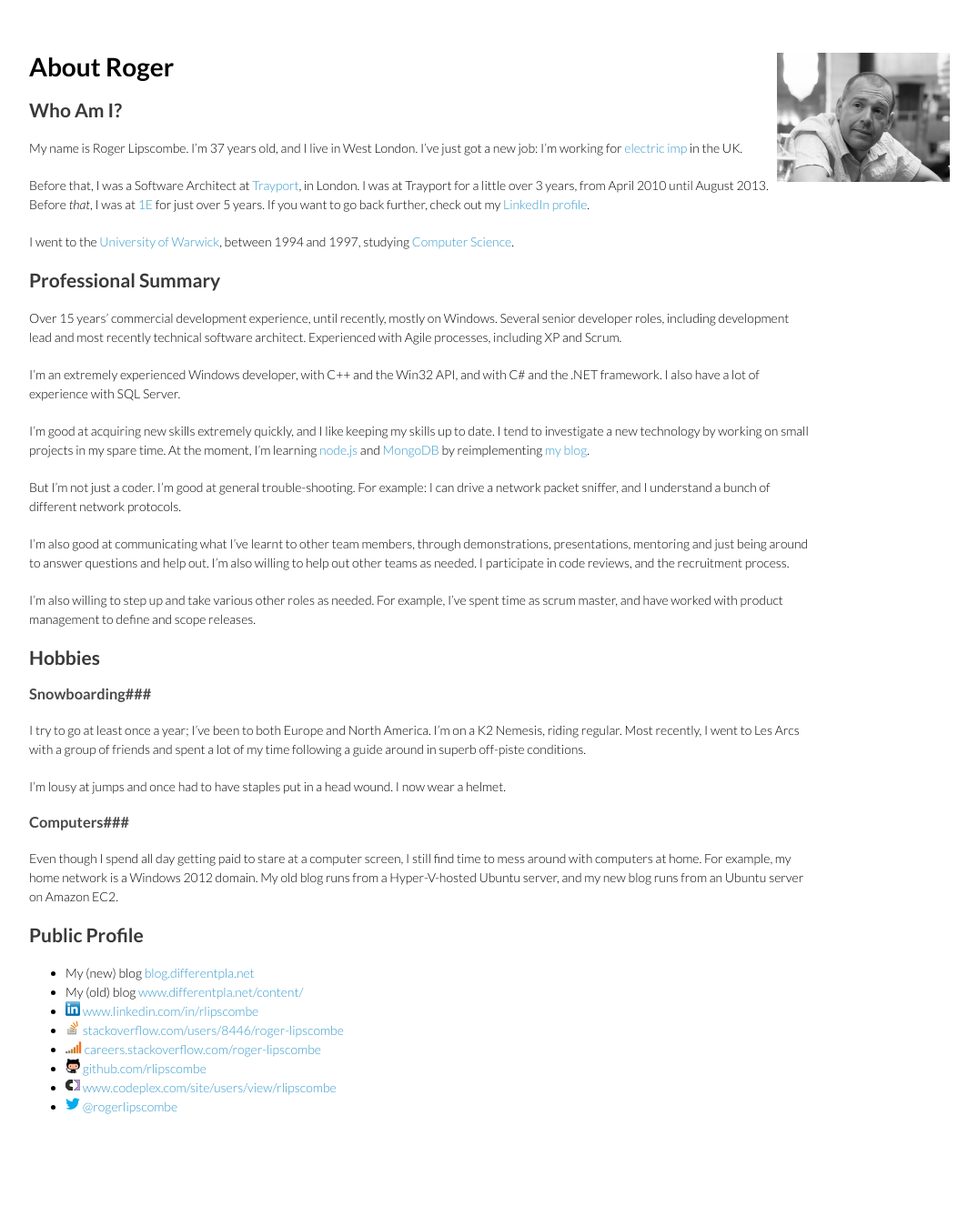
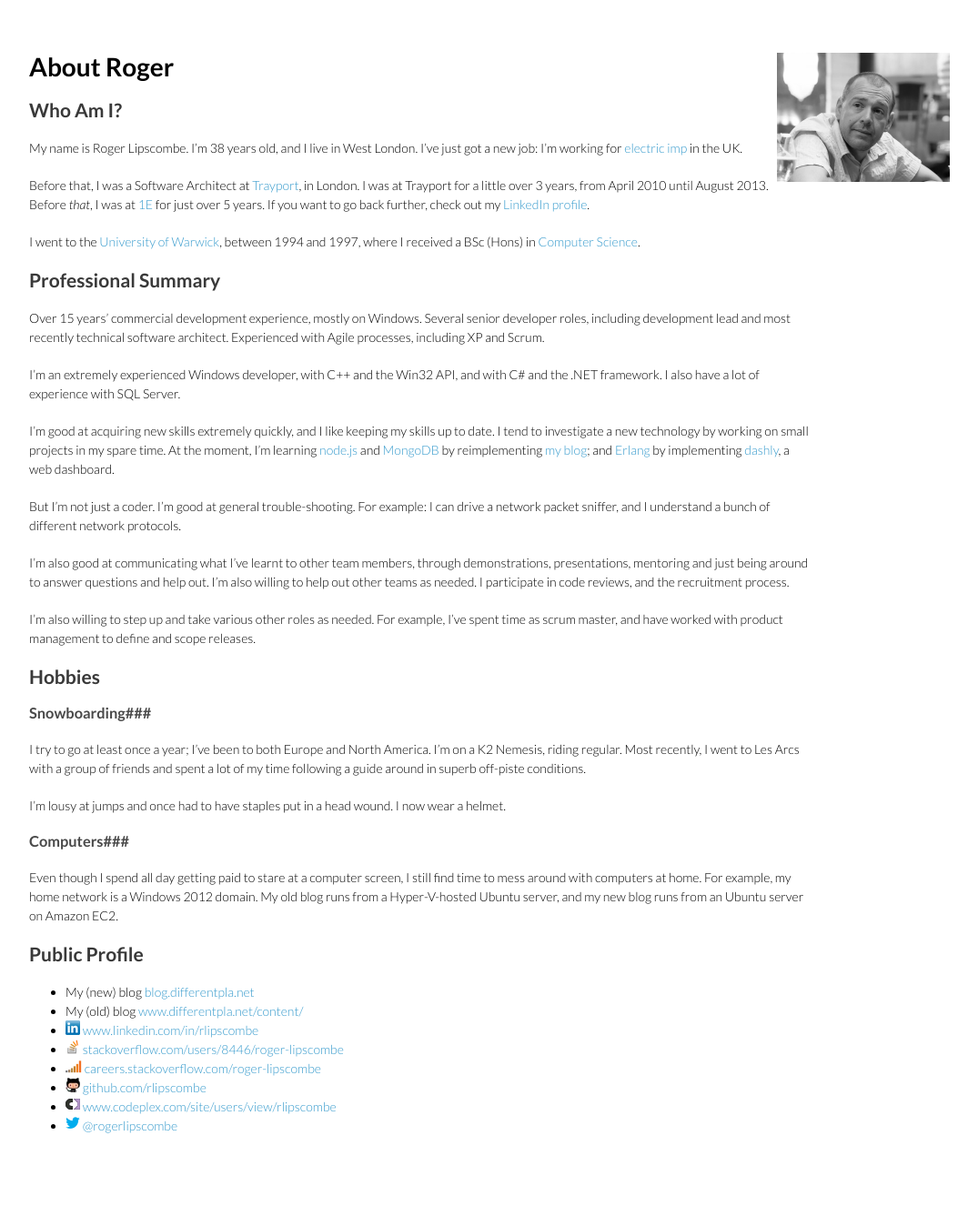
Before and after one commit to rlipscombe/rlipscombe.github.io, a Jekyll site: the page built from index.md, in a window 1280 px wide. Shown: the whole page at 91% size, without its empty margins (178-1253 px from the left). Built offline with Jekyll 4.4.1, drawn with Linux system fonts in a browser that asks for light colours; before the commit the page ends 1305 px from its top, so only the background shows below that.

Commit message:
Update age; I actually graduated; I'm learning Erlang.

```diff
--- a/index.md
+++ b/index.md
@@ -9,7 +9,7 @@
 Who Am I?
 --
 
-My name is Roger Lipscombe. I'm 37 years old, and I live in West London.  I've
+My name is Roger Lipscombe. I'm 38 years old, and I live in West London.  I've
 just got a new job: I'm working for [electric imp](http://electricimp.com) in
 the UK.
 
@@ -20,15 +20,14 @@
 profile](http://www.linkedin.com/in/rlipscombe).
 
 I went to the [University of Warwick](http://warwick.ac.uk/), between 1994 and
-1997, studying [Computer Science](http://www.dcs.warwick.ac.uk/).
+1997, where I received a BSc (Hons) in [Computer Science](http://www.dcs.warwick.ac.uk/).
 
 Professional Summary
 --
 
-Over 15 years' commercial development experience, until recently, mostly on
-Windows. Several senior developer roles, including development lead and most
-recently technical software architect. Experienced with Agile processes,
-including XP and Scrum.
+Over 15 years' commercial development experience, mostly on Windows. Several
+senior developer roles, including development lead and most recently technical
+software architect. Experienced with Agile processes, including XP and Scrum.
 
 I'm an extremely experienced Windows developer, with C++ and the Win32 API, and
 with C# and the .NET framework. I also have a lot of experience with SQL
@@ -38,7 +37,9 @@
 skills up to date. I tend to investigate a new technology by working on small
 projects in my spare time. At the moment, I’m learning
 [node.js](http://nodejs.org/) and [MongoDB](http://www.mongodb.org/) by
-reimplementing [my blog](http://blog.differentpla.net/).
+reimplementing [my blog](http://blog.differentpla.net/); and
+[Erlang](http://www.erlang.org) by implementing
+[dashly](https://github.com/rlipscombe/dashly), a web dashboard.
 
 But I'm not just a coder. I'm good at general trouble-shooting. For example: I
 can drive a network packet sniffer, and I understand a bunch of different
```
